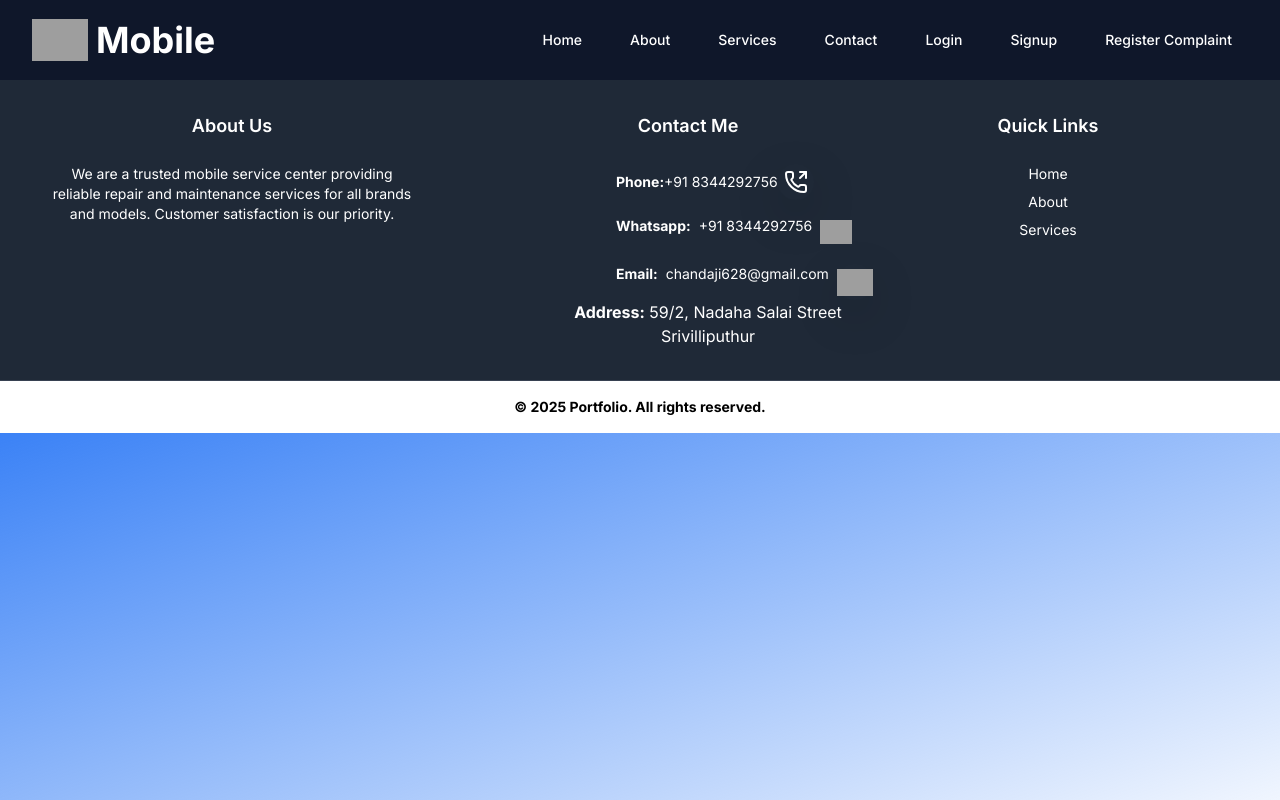
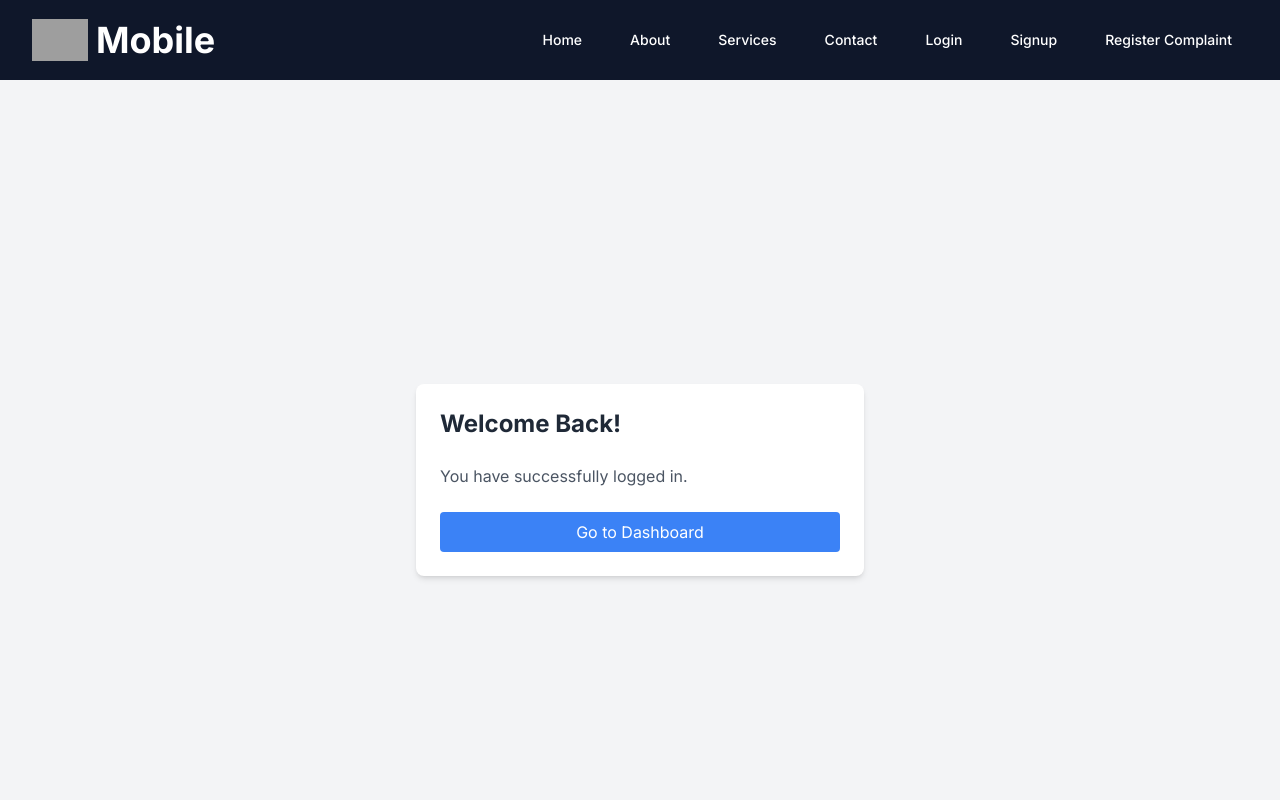
Before and after one commit to chaan3/Mobileweb, a React (Vite) app in the folder mobile/: page /afterlogin in a window 1280 px wide. Shown: the top 800 px of the page. Built offline with nearby package versions, Linux system fonts and the light colour scheme; grey boxes are pictures that could not be loaded.

Commit message:
feat: add AfterLoginView component and update navigation route

```diff
--- a/mobile/src/components/NavBar.jsx
+++ b/mobile/src/components/NavBar.jsx
@@ -34,7 +34,7 @@ const Navbar = () => {
         if (response.ok) {
             alert(result.message);
             setMessage("Login successful!");
-            navigate("/dashboard"); // Replace with your desired route.
+            navigate("/afterlogin"); // Replace with your desired route.
         } else {
             setError(result.error || "Login failed");
         }
--- a/mobile/src/components/Routes.jsx
+++ b/mobile/src/components/Routes.jsx
@@ -9,6 +9,7 @@ import Footer from "./Footer";
 import Register from "./Register";
 import ToDo from "./ToDo";
 import Navbar from "./NavBar";
+import AfterLoginView from "./loginview";
 
 function RoutesComponent() {
   return (
@@ -24,6 +25,7 @@ function RoutesComponent() {
         <Route path="/contact" element={<Contact />} />
         <Route path="/register" element={<Register />} />
         <Route path="/todo" element={<ToDo />} />
+        <Route path="/afterlogin" element={<AfterLoginView />} />
       </Routes>
 
 
--- /dev/null
+++ b/mobile/src/components/loginview.jsx
@@ -0,0 +1,17 @@
+import React from 'react';
+
+const AfterLoginView = () => {
+    return (
+        <div className="min-h-screen bg-gray-100 flex flex-col items-center justify-center">
+            <div className="bg-white shadow-md rounded-lg p-6 w-full max-w-md">
+                <h1 className="text-2xl font-bold text-gray-800 mb-4">Welcome Back!</h1>
+                <p className="text-gray-600 mb-6">You have successfully logged in.</p>
+                <button className="w-full bg-blue-500 text-white py-2 px-4 rounded hover:bg-blue-600">
+                    Go to Dashboard
+                </button>
+            </div>
+        </div>
+    );
+};
+
+export default AfterLoginView;
```
